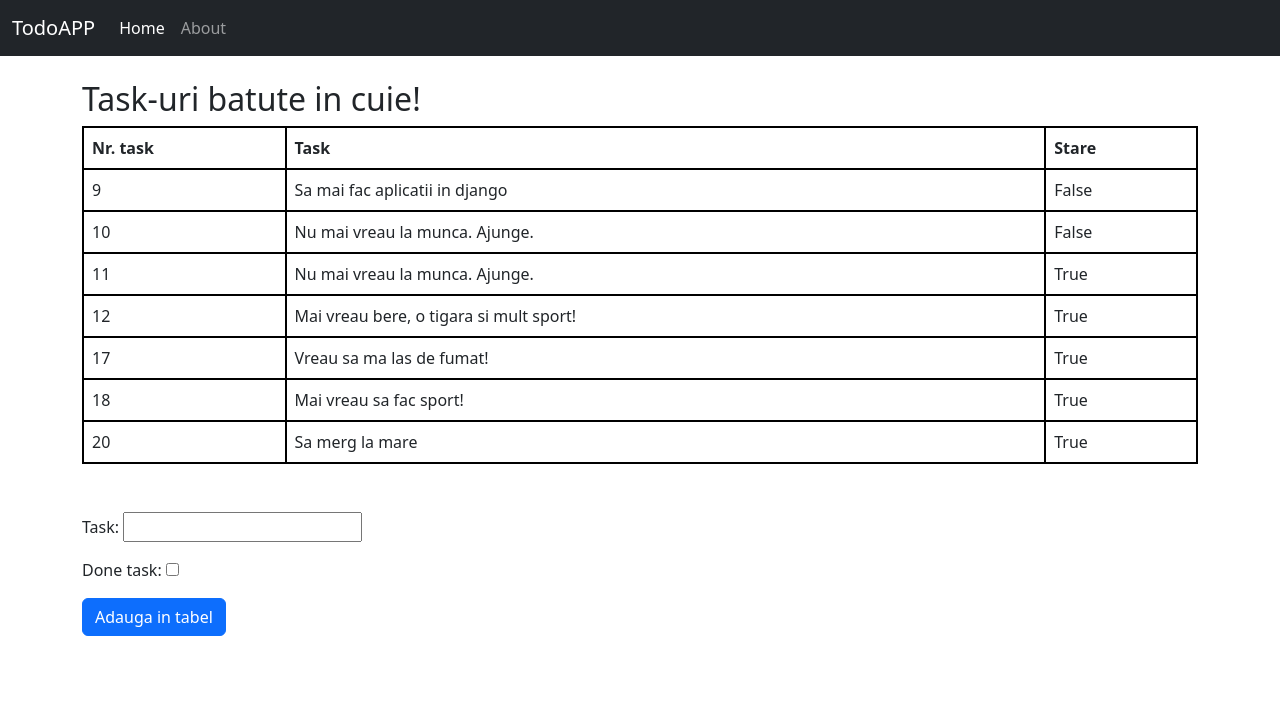
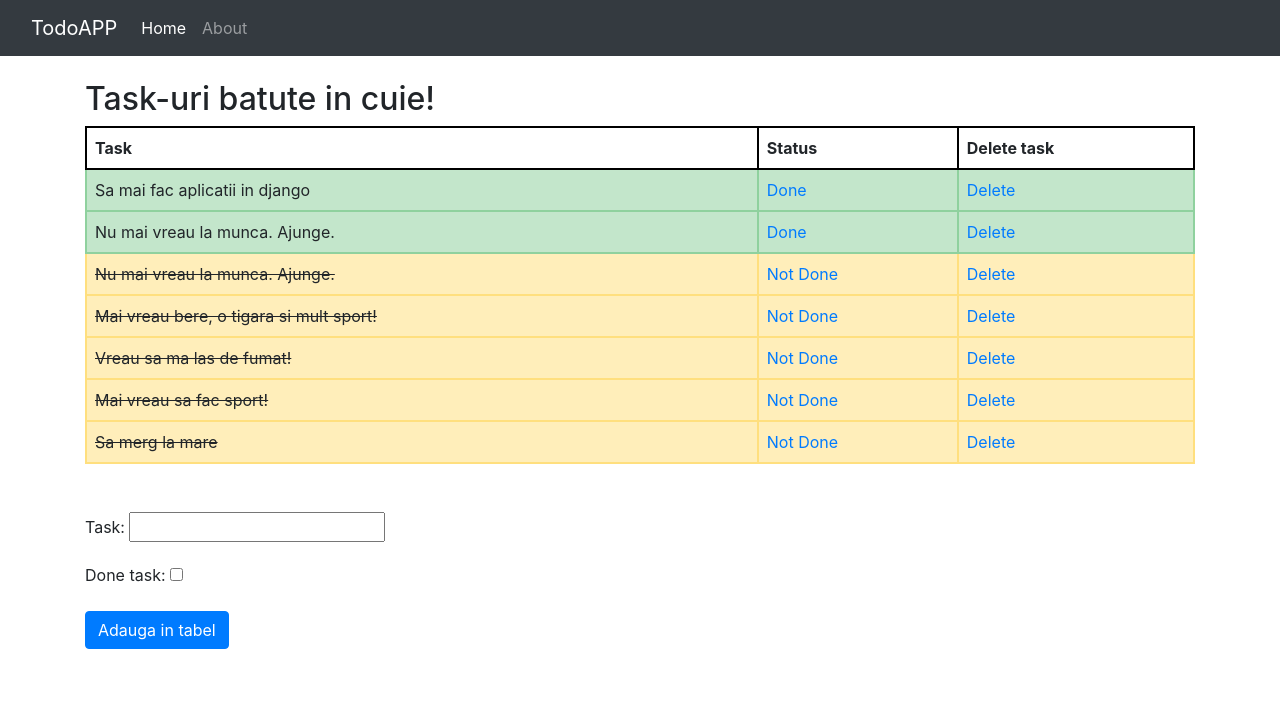
Before and after one commit to andreireporter13/todoapp-Django, a Django app: page / in a window 1280 px wide. Shown: the top 703 px of the page. Run offline with Django 4.2, Linux system fonts and the light colour scheme; data comes from the database, SQL or seed files in the repository; both versions use the stored data as it was after the commit.

Commit message:
add final version

```diff
--- a/todoapp/maintodoapp/static/css/style.css
+++ b/todoapp/maintodoapp/static/css/style.css
@@ -1,16 +1,15 @@
-/* Stiluri pentru toate tagurile <th> din tabel */
 table th {
   border: 2px solid black;
   padding: 8px;
   text-align: left;
 }
 
-/* Stiluri pentru toate tagurile <td> din tabel */
 table td {
   border: 2px solid black;
   padding: 8px;
   text-align: left;
 }
+
 
 .footer {
   position: fixed;
@@ -21,3 +20,7 @@ table td {
   text-align: center;
   border-top: 1px solid #ccc;
 }
+
+.linethrough {
+    text-decoration: line-through;
+}
--- a/todoapp/maintodoapp/templates/maintodoapp/base.html
+++ b/todoapp/maintodoapp/templates/maintodoapp/base.html
@@ -7,7 +7,7 @@
     <meta charset="UTF-8">
     <link rel="icon" href="{% static 'img/favicon.png' %}" type="image/png">
     <link href="{% static 'css/style.css' %}" rel="stylesheet">
-    <link href="https://cdn.jsdelivr.net/npm/bootstrap@5.3.0/dist/css/bootstrap.min.css" rel="stylesheet" integrity="sha384-9ndCyUaIbzAi2FUVXJi0CjmCapSmO7SnpJef0486qhLnuZ2cdeRhO02iuK6FUUVM" crossorigin="anonymous">
+    <link rel="stylesheet" href="https://cdn.jsdelivr.net/npm/bootstrap@4.4.1/dist/css/bootstrap.min.css" integrity="sha384-Vkoo8x4CGsO3+Hhxv8T/Q5PaXtkKtu6ug5TOeNV6gBiFeWPGFN9MuhOf23Q9Ifjh" crossorigin="anonymous">
 </head>
 <body>
     <nav class="navbar navbar-expand-lg navbar-dark bg-dark">
--- a/todoapp/maintodoapp/templates/maintodoapp/home.html
+++ b/todoapp/maintodoapp/templates/maintodoapp/home.html
@@ -8,19 +8,27 @@
       <table style="width:100%">
 	<thead>
         <tr>
-          <th>Nr. task</th>
           <th>Task</th>
-          <th>Stare</th>
+          <th>Status</th>
+          <th>Delete task</th>
         </tr>
       </thead>
       <tbody>
            {% if tasks %}
                 {% for task in tasks %}
-		<tr>
-		  <td>{{ task.id }}</td>
+                    {% if task.done_task %}
+                        <tr class="table-warning">
+                            <td class="linethrough">{{ task.task }}</td>
+                            <td><a href="{% url 'change_status' task.id %}">Not Done</a></td>
+                            <td><a href="{% url 'delete' task.id %}">Delete</a></td>
+                        </tr>
+                    {% else %}
+                        <tr class="table-success">
                             <td>{{ task.task }}</td>
-		  <td>{{ task.done_task }}</td>
+                            <td><a href="{% url 'change_status' task.id %}">Done</a></td>
+                            <td><a href="{% url 'delete' task.id %}">Delete</a></td>
                         </tr>
+                    {% endif %}
                 {% endfor %}
             {% endif %}
       </tbody>
--- a/todoapp/maintodoapp/urls.py
+++ b/todoapp/maintodoapp/urls.py
@@ -2,9 +2,11 @@
 #
 #
 from django.urls import path
-from .views import home, about
+from . import views
 
 urlpatterns = [
-    path('', home),
-    path('about', about),
+    path('', views.home, name='home'),
+    path('about/', views.about, name='about'),
+    path('delete/<id>', views.delete, name='delete'),
+    path('cumpara/<id>', views.change_status, name='change_status'),
 ]
--- a/todoapp/maintodoapp/views.py
+++ b/todoapp/maintodoapp/views.py
@@ -1,7 +1,7 @@
 #
 #
 #
-from django.shortcuts import render
+from django.shortcuts import render, redirect
 from .models import Tasks
 from .forms import TasksForm
 
@@ -22,5 +22,23 @@ def home(request):
         return render(request, 'maintodoapp/home.html', context)
 
 
+def delete(reguest, id):
+    task = Tasks.objects.get(pk=id)
+    task.delete()
+    return redirect('home')
+
+
+def change_status(request, id):
+    task = Tasks.objects.get(pk=id)
+    if task.done_task:
+        task.done_task = False
+        task.save()
+    else:
+        task.done_task = True
+        task.save()
+
+    return redirect('home')
+
+
 def about(request):
     return render(request, 'maintodoapp/about.html')
```
Also changed, not shown: todoapp/db.sqlite3. Lines whose indentation alone changed are shown as unchanged.
